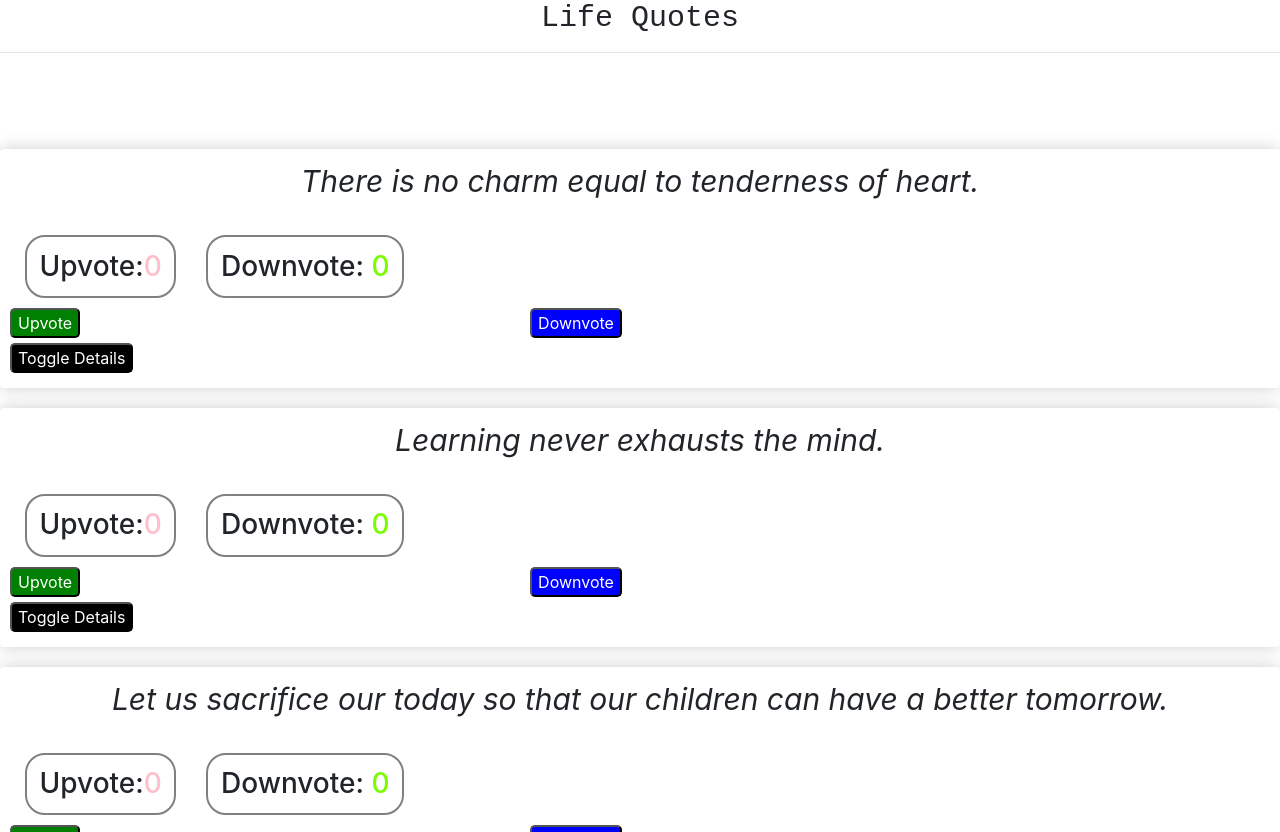
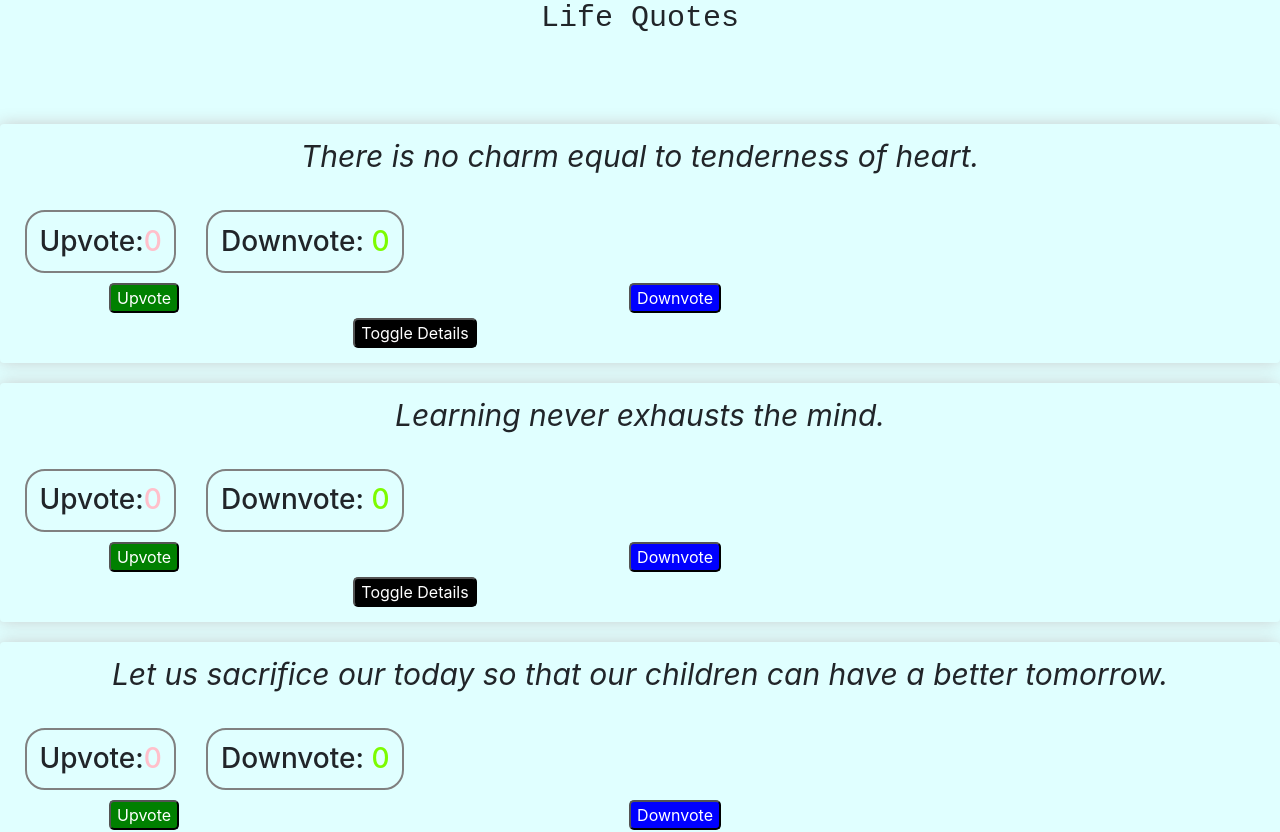
Before and after one commit to beli302/Quotes, an Angular app: page / in a window 1280 px wide. Shown: the top 832 px of the page. Built offline with nearby package versions, Linux system fonts and the light colour scheme.

Commit message:
Modify the component.html and style iyt

```diff
--- a/src/app/app.component.html
+++ b/src/app/app.component.html
@@ -1,10 +1,4 @@
 <div>
   <h1>Life Quotes</h1>
-  <hr>
-  <ul>
-      <li *ngFor='let quote of quotes'>
-        {{quote.name}}
-      </li>
-  </ul>
 </div>
 <app-quote></app-quote>
--- a/src/app/quote-detail/quote-detail.component.html
+++ b/src/app/quote-detail/quote-detail.component.html
@@ -1,6 +1,6 @@
 
-<p>{{quote.description}}</p>
+<p>{{quote.showDescription}}</p>
 <p>Author:{{quote.author}}</p>
-<p>This quote was posted on{{quote.completeDate|dateCount}} days ago</p>
+<p>This quote was posted on{{quote.postDate|dateCount}} days ago</p>
 
 <button (click)= 'quoteDelete(true)'>Delete Quote</button>
--- a/src/app/quote/quote.component.css
+++ b/src/app/quote/quote.component.css
@@ -16,6 +16,7 @@ button {
     color: white;
     border-radius: 5px;
     margin-bottom: 5px;
+    text-align: center;
 }
 .col-md-8, .col-md-2 {
     padding: 30px;
@@ -36,7 +37,6 @@ h4 {
 }
 .upvote{
     background-color: green;
-
 }
 .downvote{
     background-color:blue;
--- a/src/app/quote/quote.component.html
+++ b/src/app/quote/quote.component.html
@@ -4,12 +4,12 @@
     </div>
 
       <div class="quote" *ngFor='let quote of quotes;let i = index'>
-        <p> {{quote.name}}</p>
+        <p>{{quote.name}}</p>
         <div class="votes">
             <h3>Upvote:<span id="liked">{{quote.like}}</span></h3>
           <h3>Downvote: <span id="disliked">{{quote.like2}}</span></h3>
         </div>
-        <div class="vote-buttons">
+        <div id="vote">
           <button (click)="upvote(quote)" class="upvote">Upvote</button>
           <button (click)="downvote(quote)" class="downvote">Downvote</button><br>
         </div>
@@ -27,7 +27,7 @@
               <p> Best Quote:{{bestPoster}}</p>
             </div>
           </div>
-      <app-quote-form (addQuotes)='CreateYourQuotes($event)'></app-quote-form>
+      <app-quote-form (addQuotes)='addNewQuotes($event)'></app-quote-form>
     </div>
   </div>
   <div class="col-md-2">
--- a/src/styles.css
+++ b/src/styles.css
@@ -1,2 +1,16 @@
 /* You can add global styles to this file, and also import other style files */
-@import "~bootstrap/dist/css/bootstrap.css"
+@import "~bootstrap/dist/css/bootstrap.css";
+
+.quote{
+    text-align: center;
+    justify-content: space-around;
+}
+#liked{
+    text-align: center;
+}
+#disliked{
+    text-align: center;
+}
+body{
+    background-color:lightcyan;
+}
```
